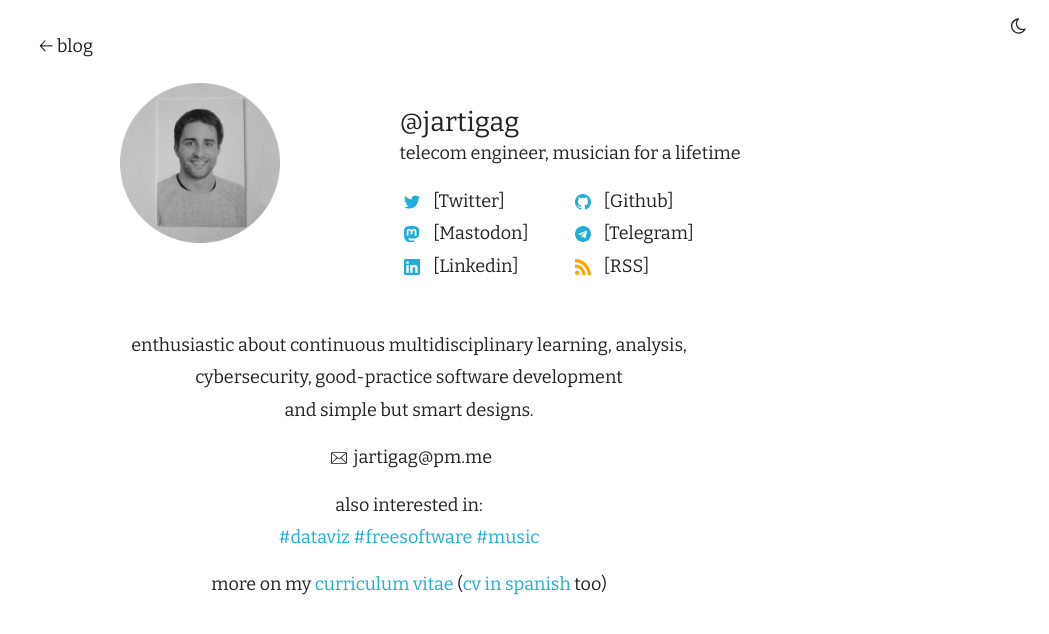
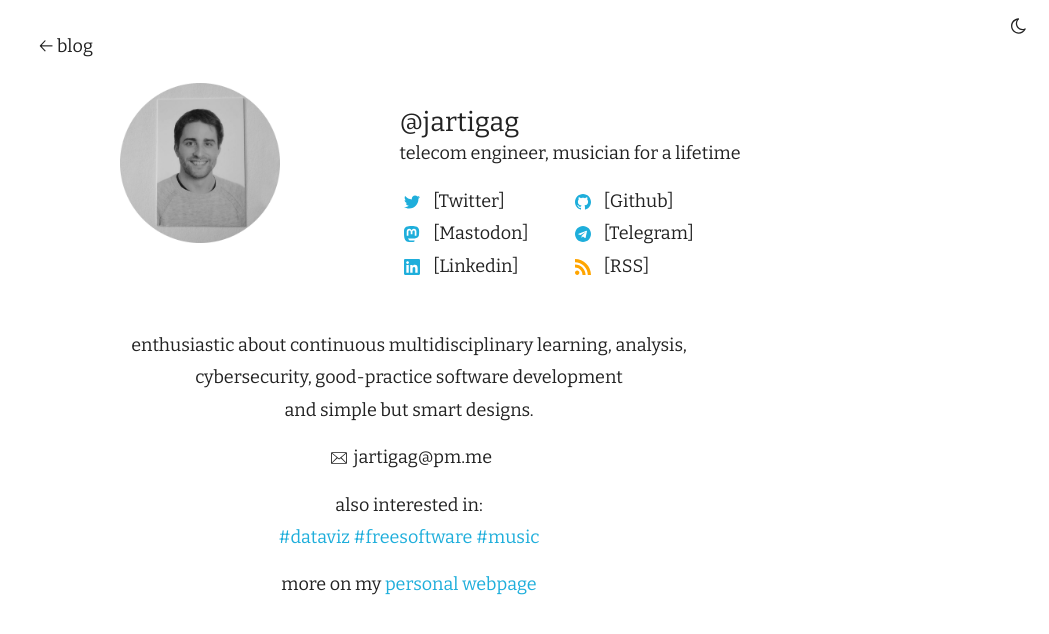
Before and after one commit to jartigag/blog, a Jekyll site: the page built from about.md, in a window 1280 px wide. Shown: the top 634 px of the page, without its empty margins (231-1280 px from the left). Built offline with Jekyll 4.4.1, drawn with Linux system fonts in a browser that asks for light colours; nearby versions of some CDN libraries.

Commit message:
personal webpage

```diff
--- a/about.md
+++ b/about.md
@@ -11,4 +11,4 @@ and simple but smart designs.
 also interested in:
 [#dataviz](#) [#freesoftware](#) [#music](#)
 
-more on my [curriculum vitae](https://javier.artiga.es/cv?lang=en) ([cv in spanish](https://javier.artiga.es/cv?lang=es) too)
+more on my [personal webpage](https://javier.artiga.es/)
```
